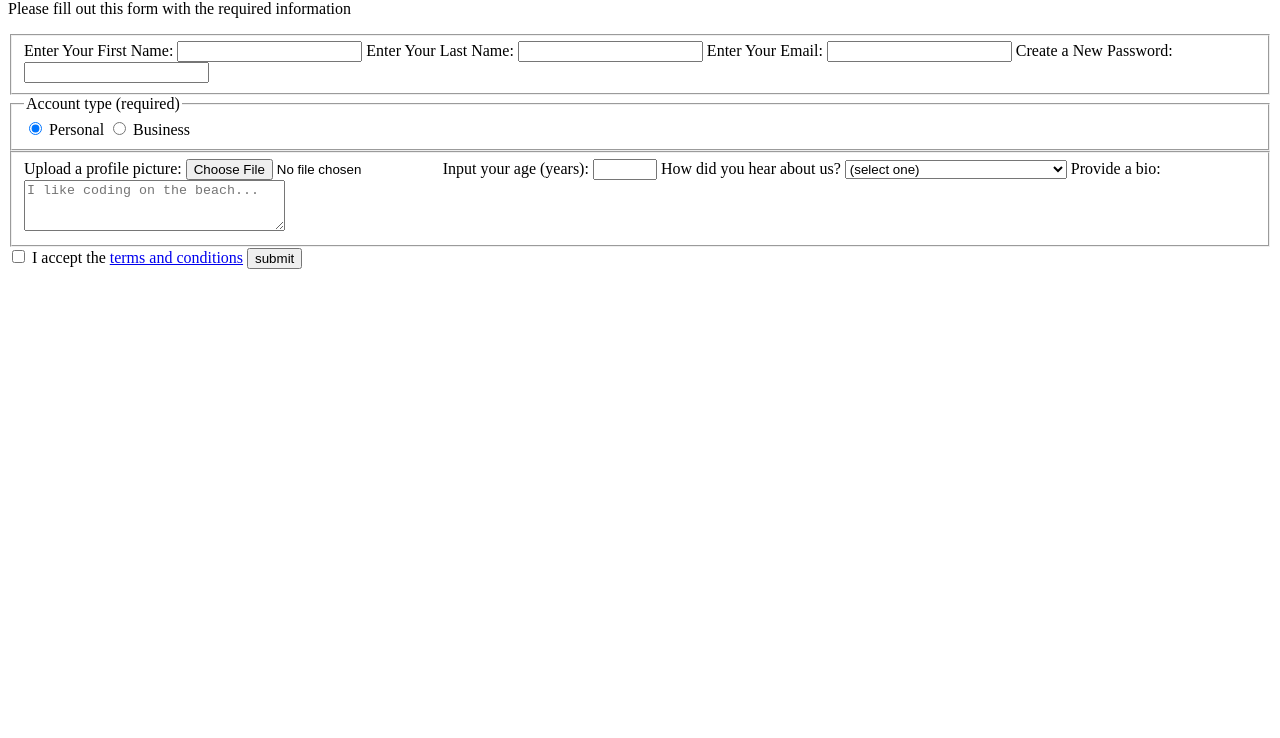
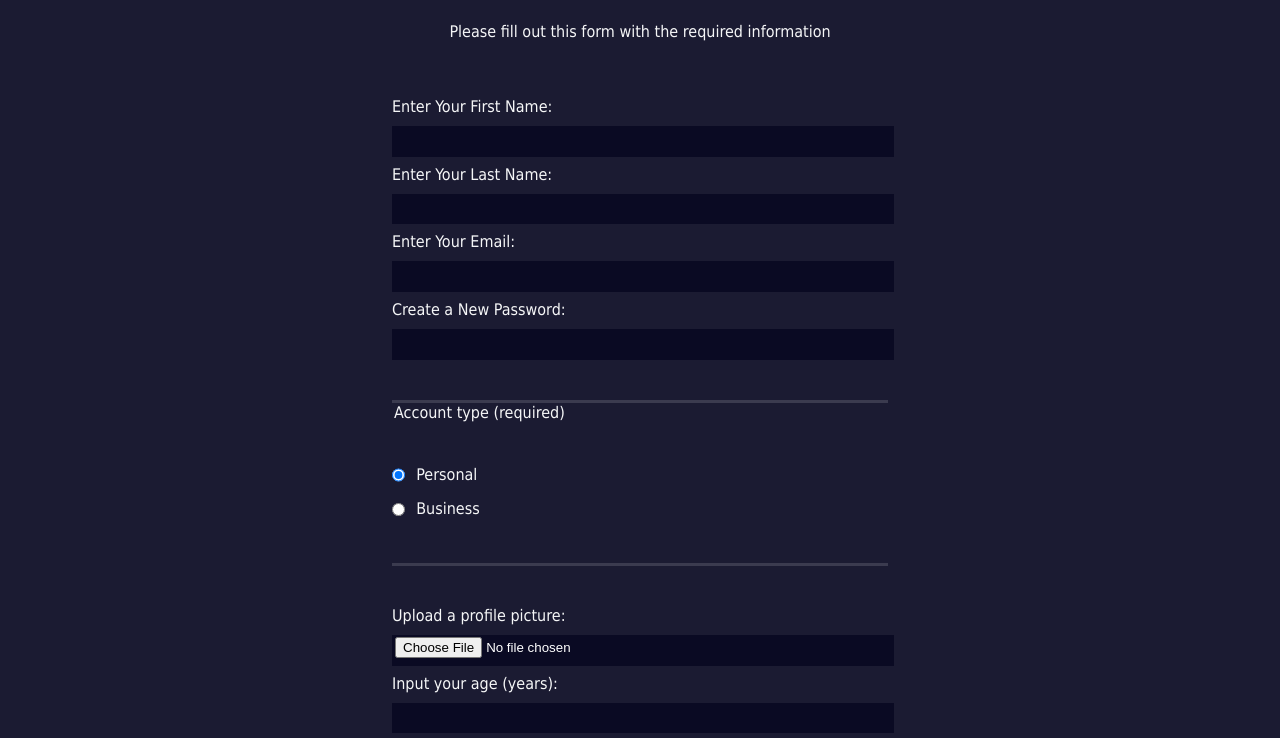
Before and after one commit to ajaynaveen99/single-page-CV, a plain HTML site: page FORMS/index.html in a window 1280 px wide. Shown: the part 80-818 px from the top of the page. Drawn offline with Linux system fonts and the light colour scheme.

Commit message:
cssadded

```diff
--- a/FORMS/index.html
+++ b/FORMS/index.html
@@ -3,7 +3,7 @@
   <head>
     <meta charset="UTF-8">
     <title>Registration Form</title>
-    <link rel="stylesheet" href="form1.css" />
+    <link rel="stylesheet" href="styles.css" />
   </head>
   <body>
     <h1>Registration Form</h1>
```
